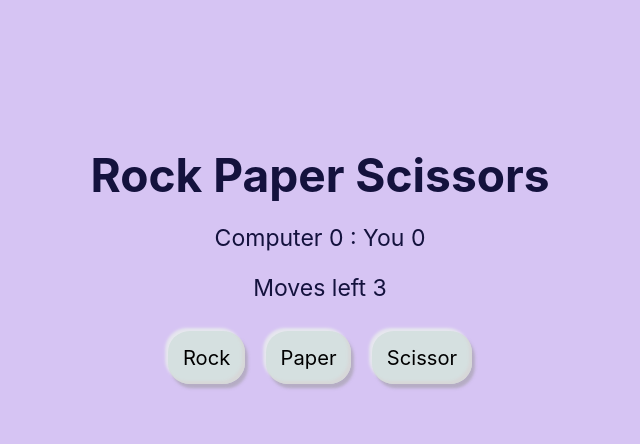
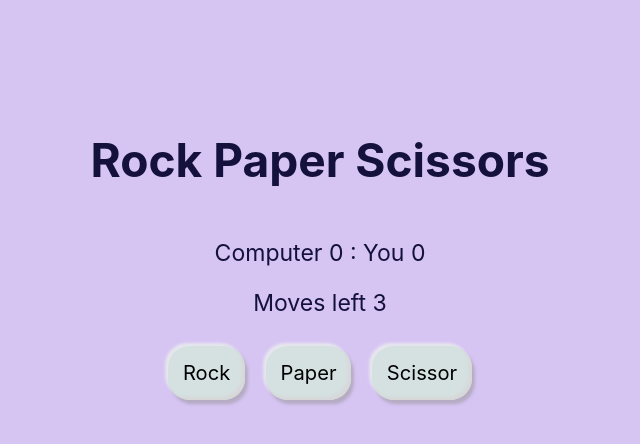
Before and after one commit to PalakJain9/Rock-Paper-Scissor, a plain HTML site: page index.html in a window 1280 px wide. Shown: the whole page, without its empty margins (320-960 px from the left). Drawn offline with Linux system fonts and the light colour scheme.

Commit message:
improved ui

```diff
--- a/style.css
+++ b/style.css
@@ -27,6 +27,7 @@ body {
 
 .heading {
     text-align: center;
+    padding-bottom: 2.1rem;
 }
 
 .options {
```
